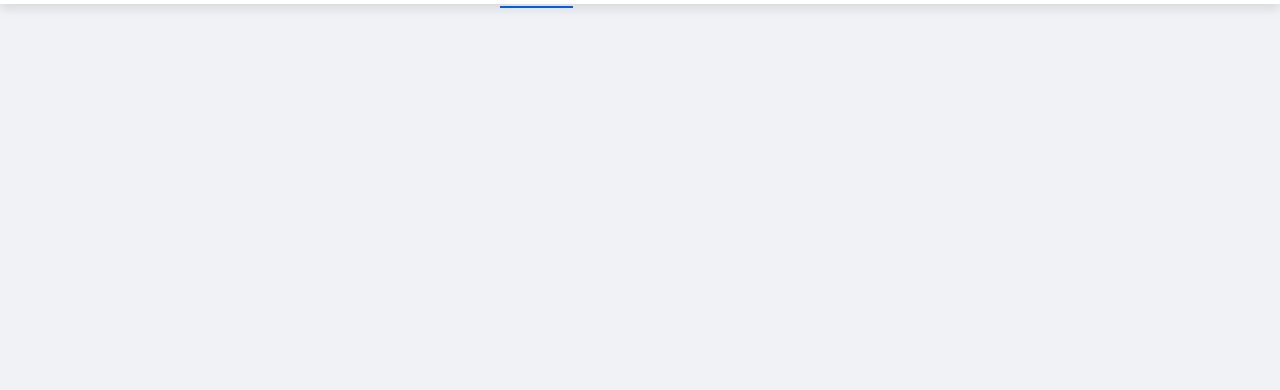
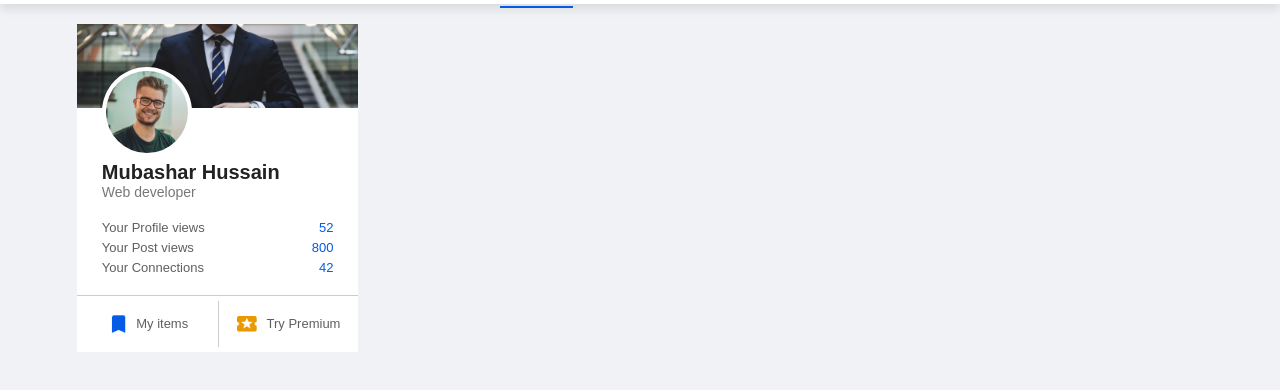
Before and after one commit to codewithMubasharHussain/Linkedin-clone-html-css, a plain HTML site: page index.html in a window 1280 px wide. Shown: the part 48-438 px from the top of the page. Drawn offline with Linux system fonts and the light colour scheme.

Commit message:
adding profile box left side

```diff
--- a/index.html
+++ b/index.html
@@ -30,5 +30,28 @@
             </div>
         </div>
     </nav>
+    <div class="conatiner">
+        <div class="left-sidebar">
+            <div class="sidebar-profile-box">
+                <img src="images/cover-pic.png" width="100%">
+                <div class="sidebar-profile-info">
+                    <img src="images/user-1.png" alt="">
+                    <h1>Mubashar Hussain</h1>
+                    <h3>Web developer</h3>
+                    <ul>
+                        <li>Your Profile views <span>52</span></li>
+                        <li>Your Post views <span>800</span></li>
+                        <li>Your Connections <span>42</span></li>
+                    </ul>
+                </div>
+                <div class="sidebar-profile-links">
+                    <a href="#"><img src="images/items.png" alt="">My items</a>
+                    <a href="#"><img src="images/premium.png" alt="">Try Premium</a>
+                </div>
+            </div>
+        </div>
+        <div class="main-section"></div>
+        <div class="right-sidebar"></div>
+    </div>
 </body>
 </html>
--- a/style.css
+++ b/style.css
@@ -106,3 +106,85 @@ a{
     width: 14px;
 
 }
+.conatiner{
+    display: flex;
+    align-items: center;
+    justify-content: space-between;
+    padding: 20px 6%;
+}
+.left-sidebar{
+    flex-basis: 25%;
+    align-self: flex-start;
+}
+.right-sidebar{
+    flex-basis: 25%;
+    align-self: flex-start;
+}
+.main-section{
+    flex-basis: 47%;
+
+}
+.sidebar-profile-box{
+    background-color: #fff;
+
+}
+.sidebar-profile-info{
+    padding: 0 25px;
+}
+.sidebar-profile-info img{
+    width: 90px;
+    border-radius: 50%;
+    background-color: #fff;
+    padding: 4px;
+    margin-top: -45px;
+}
+.sidebar-profile-info h1{
+    font-size: 20px;
+    font-weight: 600;
+    color: #222;
+}
+.sidebar-profile-info h3{
+    font-size: 14px;
+    font-weight: 500;
+    color: #777;
+
+}
+.sidebar-profile-info ul{
+    list-style: none;
+    margin: 20px 0;
+
+}
+.sidebar-profile-info ul li{
+    width: 100%;
+    margin: 5px 0;
+    font-size: 13px;
+}
+.sidebar-profile-info span{
+    float: right;
+    color: #045be6;
+
+}
+.sidebar-profile-links{
+    display: flex;
+    align-items: center;
+    border-top: 1px solid #ccc;
+
+}
+.sidebar-profile-links a{
+    flex-basis: 50%;
+    display: flex;
+    align-items: center;
+    justify-content: center;
+    padding: 15px 0;
+    font-size: 13px;
+    border-left: 1px solid #ccc;
+
+}
+.sidebar-profile-links a:first-child{
+    border-left: 0;
+
+}
+.sidebar-profile-links a img{
+    width: 20px;
+    margin-right: 10px;
+}
```
